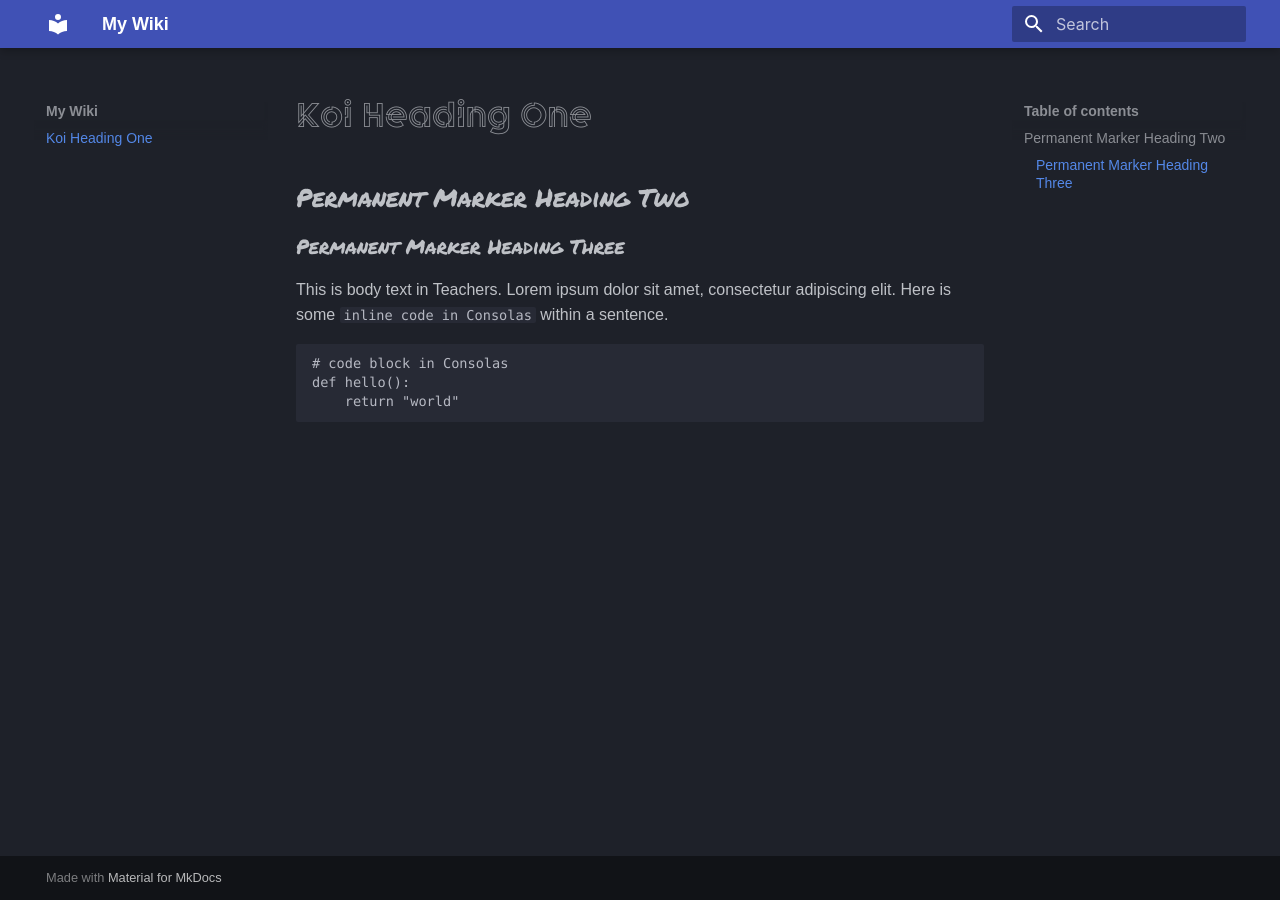
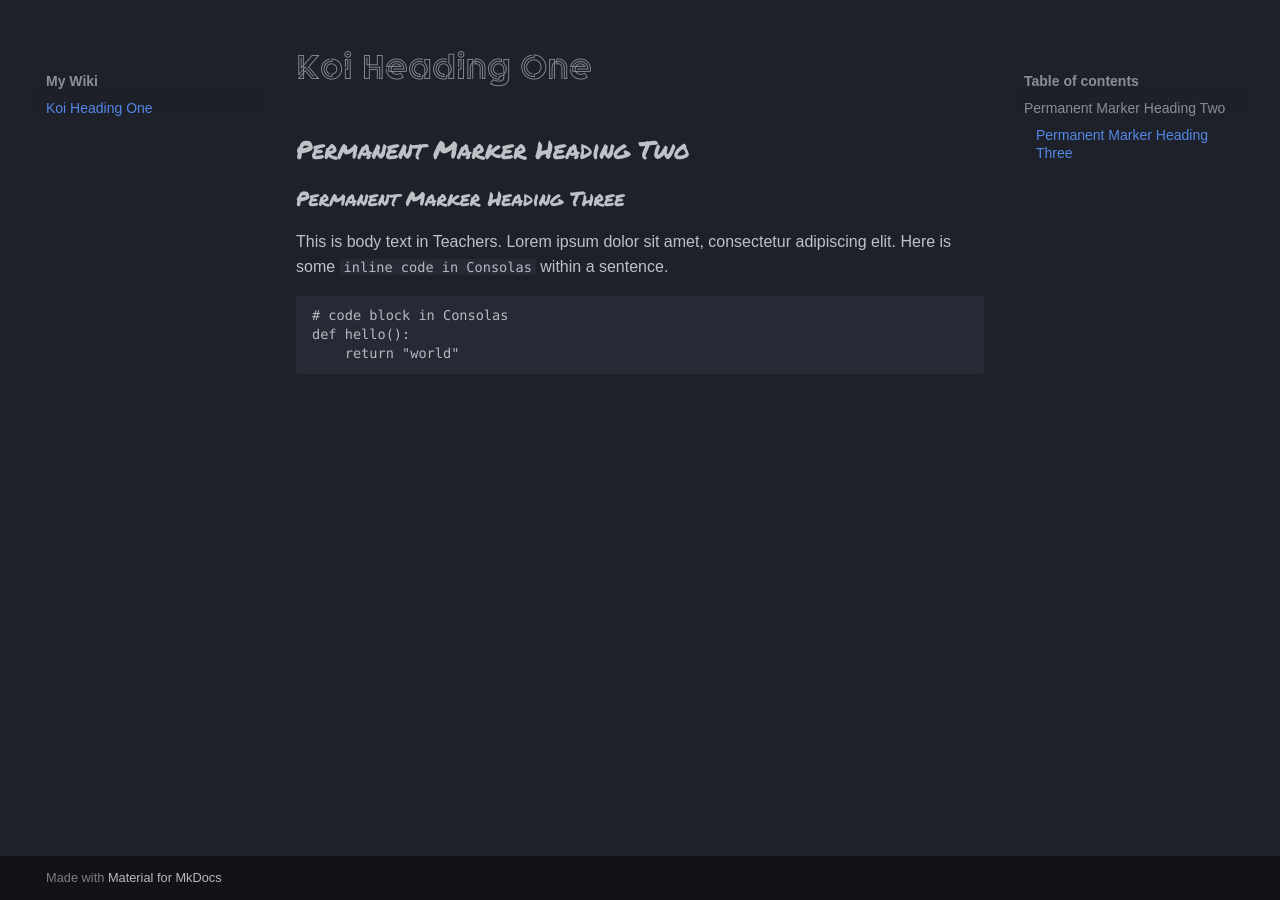
Before and after one commit to LWHSTechnicalArts/circuitPythonWiki, an MkDocs documentation site: the page built from docs/index.md, in a window 1280 px wide. Built offline with MkDocs 1.6.1 and Material for MkDocs 9.7.7, drawn with Linux system fonts in a browser that asks for light colours; some web fonts are replaced.

Commit message:
hid header

```diff
--- a/docs/stylesheets/extra.css
+++ b/docs/stylesheets/extra.css
@@ -20,3 +20,7 @@ h2, h3, h4, h5, h6 {
 code, pre {
   font-family: 'Consolas', monospace;
 }
+
+.md-header {
+  display: none;
+}
```
